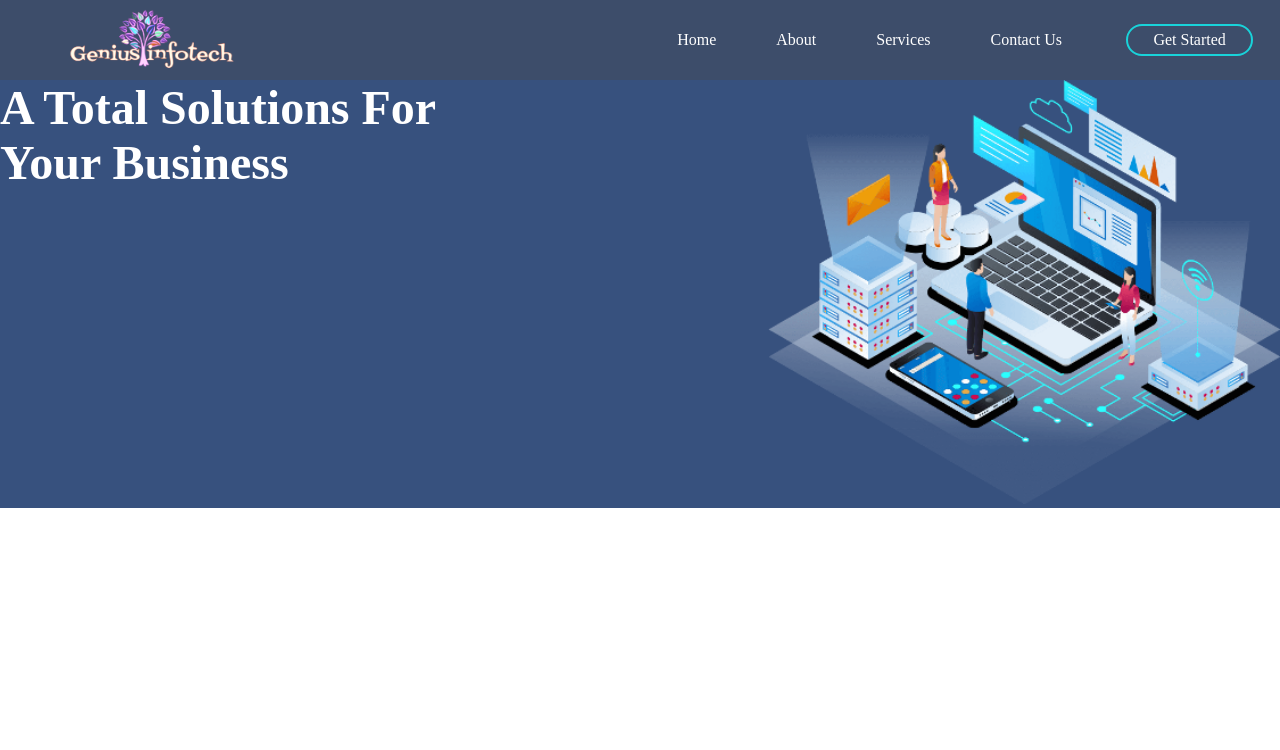
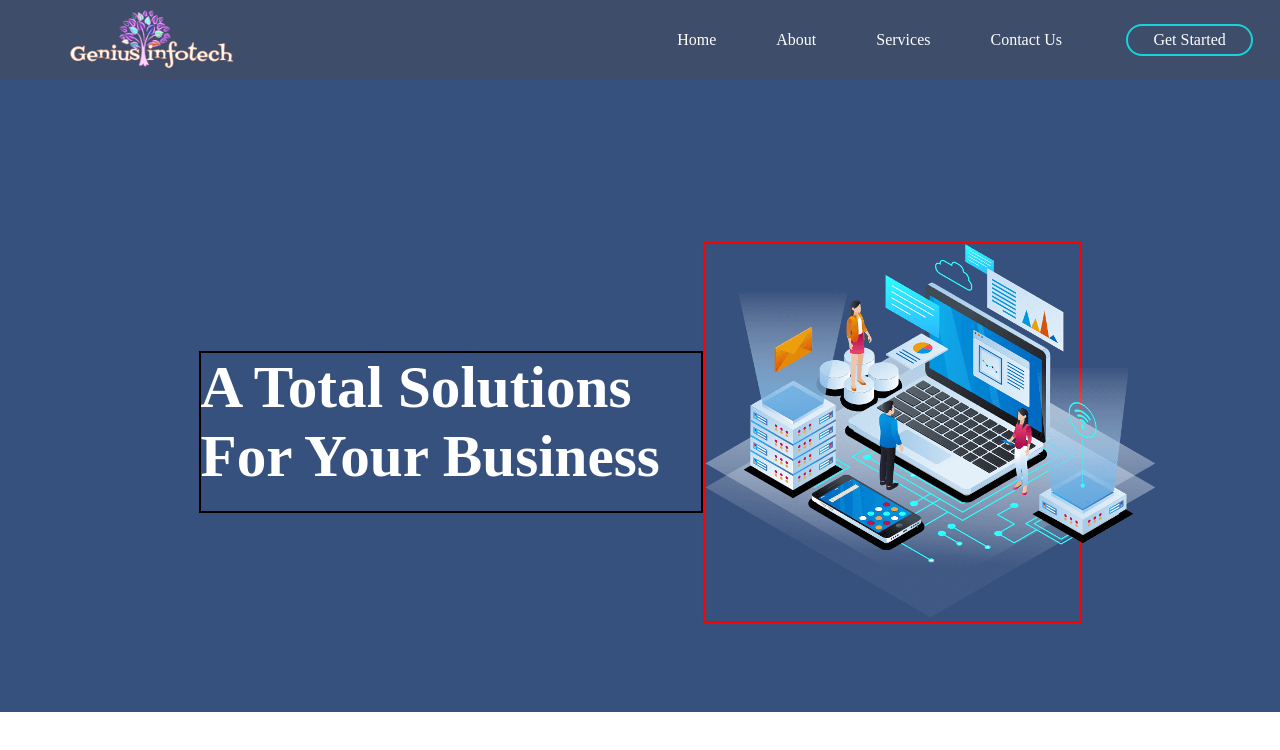
Before and after one commit to abhishek-1244/website, a plain HTML site: page index.html in a window 1280 px wide. Drawn offline with Linux system fonts and the light colour scheme.

Commit message:
Update style.css

```diff
--- a/css/style.css
+++ b/css/style.css
@@ -77,27 +77,55 @@ body {
 
 /* ==============================poster======================*/
 .poster {
+  padding-top: 72px;
+  padding-left: 15px;
+  padding-right: 15px;
   display: flex;
   background-color: #37517e;
-  flex-wrap: wrap;
+  justify-content: center;
+  align-items: center;
+  height: 70vh;
 }
-h1{
-	font-size: 3rem;
-	width: 70%;
-	color: white;
+.column1 {
+  border: 2px solid;
+  width: 40%;
 }
 
+.column1 h1 {
+  font-size: 3.7rem;
+  color: white;
 
-.column1 {
-flex: 60%;
-
-}
-.column2{
-	flex: 40%;
+  padding-bottom: 20px;
 }
 
-.column2 img{
+.column1 h3 {
   width: 100%;
+  color: #fff9;
+padding-bottom: 100px;
+}
+
+.column1 a{
+  padding-top: 15px;
+  padding-bottom: 15px;
+}
+
+.column2 {
+  border: 2px solid red;
+  width: 30%;
+}
+
+.column2 img {
+  animation: updown 2s ease-in-out infinite alternate-reverse both;
+}
+
+@keyframes updown {
+  0% {
+    transform: translateY(10px);
+  }
+
+  100% {
+    transform: translateY(-10px);
+  }
 }
 
 /* ===========================media quary ========================*/
@@ -109,8 +137,9 @@ flex: 60%;
   .nav_list {
     display: none;
   }
+
   .get-started-btn {
-  padding: 5px 15px;
+    padding: 5px 15px;
   }
 
   .menu {
@@ -118,7 +147,8 @@ flex: 60%;
     color: white;
     margin-right: 70px;
   }
-  .poster{
+
+  .poster {
     flex-direction: column-reverse;
   }
 }
```
